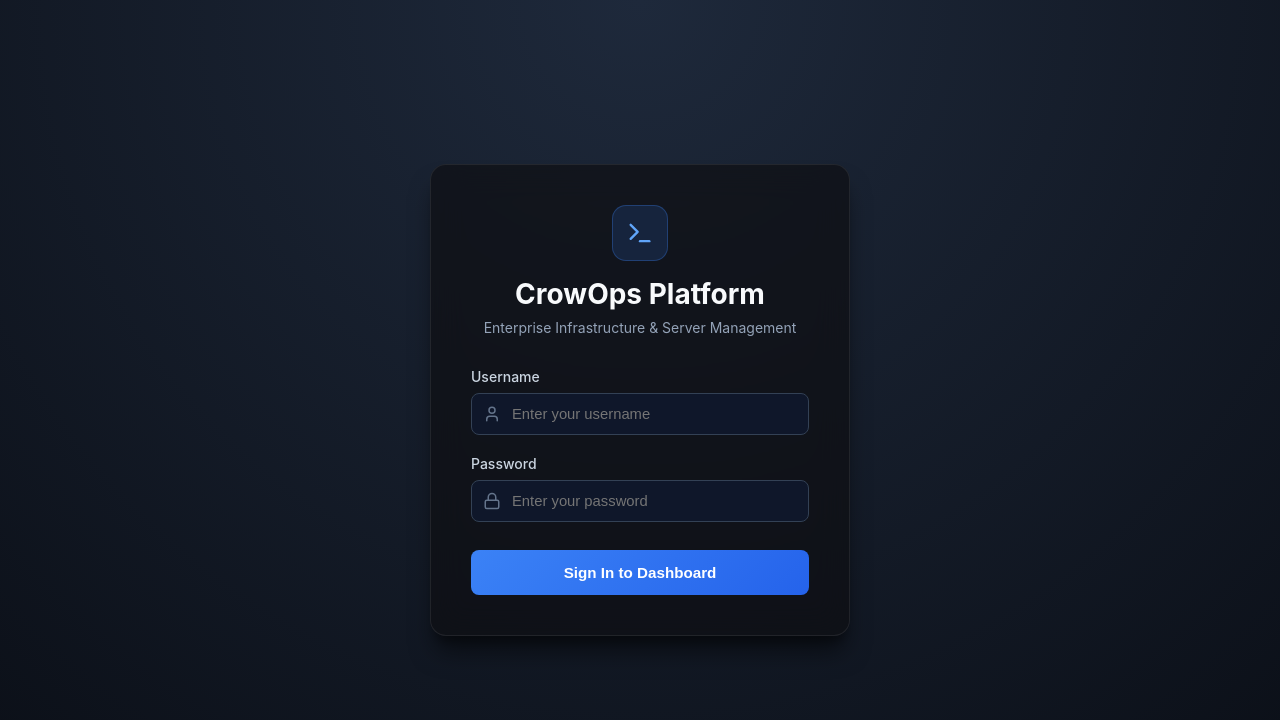
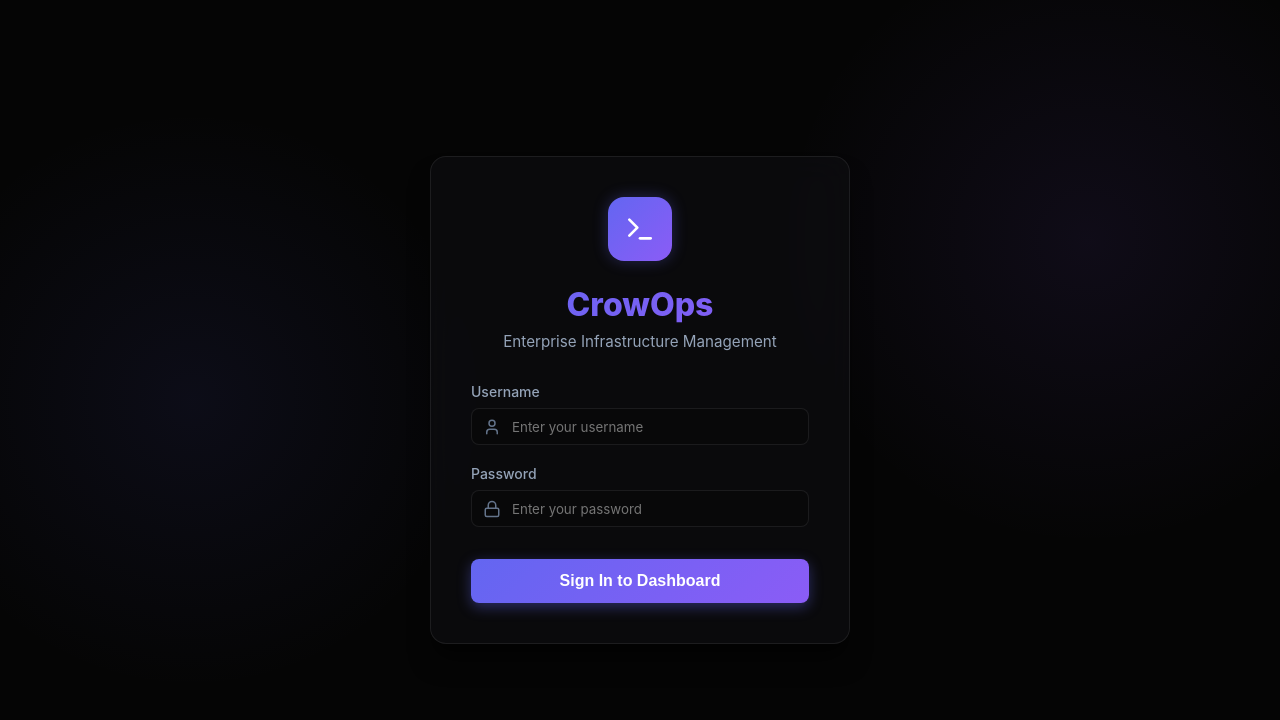
Before and after one commit to Hussein-Furaty/CrowOps, a React (Vite) app in the folder frontend/: page / in a window 1280 px wide. Shown: the top 720 px of the page. Built offline with nearby package versions, Linux system fonts and the light colour scheme.

Commit message:
style(frontend): update LoginView with premium design system CSS

```diff
--- a/frontend/src/components/LoginView.tsx
+++ b/frontend/src/components/LoginView.tsx
@@ -43,45 +43,32 @@ export const LoginView: React.FC<LoginViewProps> = ({ onLoginSuccess }) => {
       display: 'flex',
       alignItems: 'center',
       justifyContent: 'center',
-      background: 'radial-gradient(circle at top, #1E293B 0%, #0B0F17 100%)',
       padding: '1.5rem'
     }}>
-      <div className="glass-panel" style={{ width: '100%', maxWidth: '420px', padding: '2.5rem' }}>
+      <div className="glass-panel animate-fade-in" style={{ width: '100%', maxWidth: '420px', padding: '2.5rem' }}>
         <div style={{ textAlign: 'center', marginBottom: '2rem' }}>
           <div style={{
-            display: 'inline-flex',
-            alignItems: 'center',
-            justifyContent: 'center',
-            width: '56px',
-            height: '56px',
-            borderRadius: '14px',
-            background: 'rgba(59, 130, 246, 0.15)',
-            border: '1px solid rgba(59, 130, 246, 0.3)',
-            marginBottom: '1rem',
-            color: '#60A5FA'
+            display: 'inline-flex', alignItems: 'center', justifyContent: 'center',
+            width: '64px', height: '64px', borderRadius: '16px',
+            background: 'var(--brand-gradient)',
+            boxShadow: 'var(--shadow-glow)',
+            marginBottom: '1.5rem', color: 'white'
           }}>
-            <Terminal size={28} />
+            <Terminal size={32} />
           </div>
-          <h2 style={{ fontSize: '1.75rem', fontWeight: 700, margin: '0 0 0.5rem 0', color: '#F8FAFC' }}>
-            CrowOps Platform
+          <h2 className="text-gradient" style={{ fontSize: '2rem', fontWeight: 800, margin: '0 0 0.5rem 0' }}>
+            CrowOps
           </h2>
-          <p style={{ color: '#94A3B8', fontSize: '0.875rem', margin: 0 }}>
-            Enterprise Infrastructure & Server Management
+          <p style={{ color: 'var(--text-secondary)', fontSize: '0.95rem', margin: 0 }}>
+            Enterprise Infrastructure Management
           </p>
         </div>
 
         {error && (
           <div style={{
-            display: 'flex',
-            alignItems: 'center',
-            gap: '0.75rem',
-            padding: '0.875rem 1rem',
-            background: 'rgba(239, 68, 68, 0.12)',
-            border: '1px solid rgba(239, 68, 68, 0.3)',
-            borderRadius: '8px',
-            color: '#FCA5A5',
-            fontSize: '0.875rem',
-            marginBottom: '1.5rem'
+            display: 'flex', alignItems: 'center', gap: '0.75rem', padding: '1rem',
+            background: 'var(--status-danger-bg)', border: '1px solid rgba(239, 68, 68, 0.3)',
+            borderRadius: '8px', color: 'var(--status-danger)', fontSize: '0.9rem', marginBottom: '1.5rem'
           }}>
             <AlertCircle size={18} style={{ flexShrink: 0 }} />
             <span>{error}</span>
@@ -90,76 +77,36 @@ export const LoginView: React.FC<LoginViewProps> = ({ onLoginSuccess }) => {
 
         <form onSubmit={handleSubmit}>
           <div style={{ marginBottom: '1.25rem' }}>
-            <label style={{ display: 'block', fontSize: '0.875rem', fontWeight: 500, color: '#CBD5E1', marginBottom: '0.5rem' }}>
+            <label style={{ display: 'block', fontSize: '0.875rem', fontWeight: 500, color: 'var(--text-secondary)', marginBottom: '0.5rem' }}>
               Username
             </label>
             <div style={{ position: 'relative' }}>
-              <User size={18} style={{ position: 'absolute', left: '12px', top: '50%', transform: 'translateY(-50%)', color: '#64748B' }} />
+              <User size={18} style={{ position: 'absolute', left: '12px', top: '50%', transform: 'translateY(-50%)', color: 'var(--text-tertiary)' }} />
               <input
-                type="text"
-                required
-                value={username}
-                onChange={(e) => setUsername(e.target.value)}
+                type="text" required value={username} onChange={(e) => setUsername(e.target.value)}
                 placeholder="Enter your username"
-                style={{
-                  width: '100%',
-                  padding: '0.75rem 0.75rem 0.75rem 2.5rem',
-                  background: '#0F172A',
-                  border: '1px solid #334155',
-                  borderRadius: '8px',
-                  color: '#F8FAFC',
-                  fontSize: '0.925rem',
-                  outline: 'none',
-                  boxSizing: 'border-box'
-                }}
+                className="input-field"
+                style={{ paddingLeft: '2.5rem' }}
               />
             </div>
           </div>
 
-          <div style={{ marginBottom: '1.75rem' }}>
-            <label style={{ display: 'block', fontSize: '0.875rem', fontWeight: 500, color: '#CBD5E1', marginBottom: '0.5rem' }}>
+          <div style={{ marginBottom: '2rem' }}>
+            <label style={{ display: 'block', fontSize: '0.875rem', fontWeight: 500, color: 'var(--text-secondary)', marginBottom: '0.5rem' }}>
               Password
             </label>
             <div style={{ position: 'relative' }}>
-              <Lock size={18} style={{ position: 'absolute', left: '12px', top: '50%', transform: 'translateY(-50%)', color: '#64748B' }} />
+              <Lock size={18} style={{ position: 'absolute', left: '12px', top: '50%', transform: 'translateY(-50%)', color: 'var(--text-tertiary)' }} />
               <input
-                type="password"
-                required
-                value={password}
-                onChange={(e) => setPassword(e.target.value)}
+                type="password" required value={password} onChange={(e) => setPassword(e.target.value)}
                 placeholder="Enter your password"
-                style={{
-                  width: '100%',
-                  padding: '0.75rem 0.75rem 0.75rem 2.5rem',
-                  background: '#0F172A',
-                  border: '1px solid #334155',
-                  borderRadius: '8px',
-                  color: '#F8FAFC',
-                  fontSize: '0.925rem',
-                  outline: 'none',
-                  boxSizing: 'border-box'
-                }}
+                className="input-field"
+                style={{ paddingLeft: '2.5rem' }}
               />
             </div>
           </div>
 
-          <button
-            type="submit"
-            disabled={loading}
-            style={{
-              width: '100%',
-              padding: '0.875rem',
-              background: 'linear-gradient(135deg, #3B82F6 0%, #2563EB 100%)',
-              color: '#FFFFFF',
-              border: 'none',
-              borderRadius: '8px',
-              fontWeight: 600,
-              fontSize: '0.95rem',
-              cursor: loading ? 'not-allowed' : 'pointer',
-              opacity: loading ? 0.7 : 1,
-              transition: 'all 0.2s ease'
-            }}
-          >
+          <button type="submit" disabled={loading} className="btn-primary" style={{ width: '100%', fontSize: '1rem', padding: '0.8rem' }}>
             {loading ? 'Authenticating...' : 'Sign In to Dashboard'}
           </button>
         </form>
```
